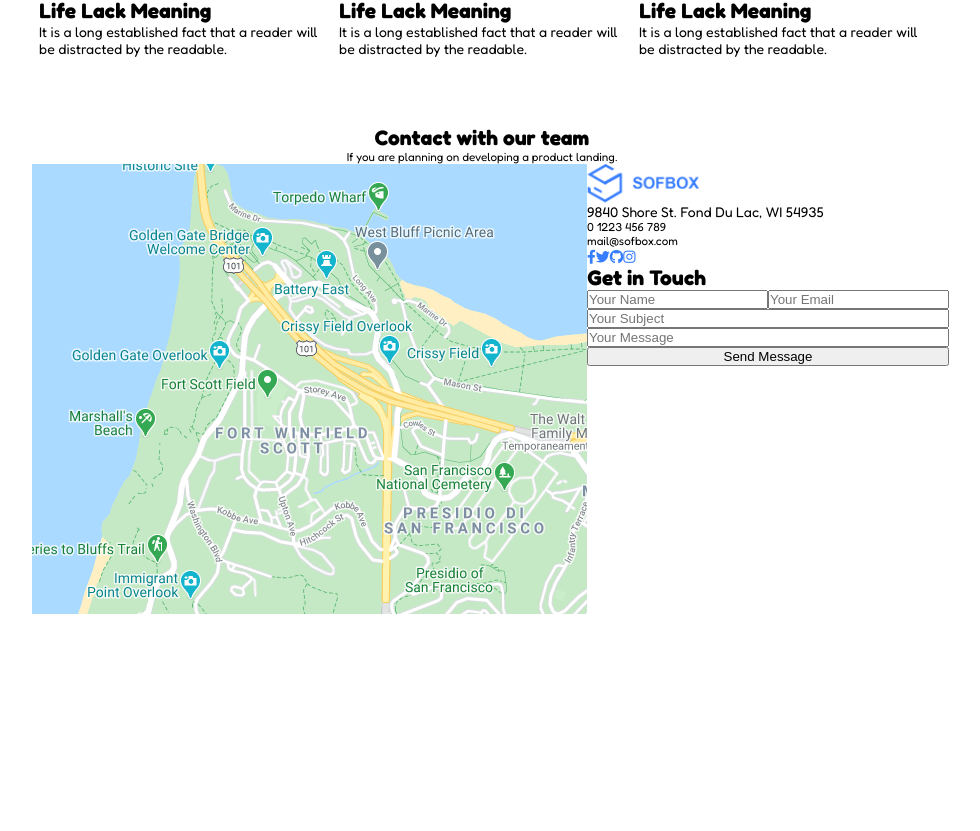
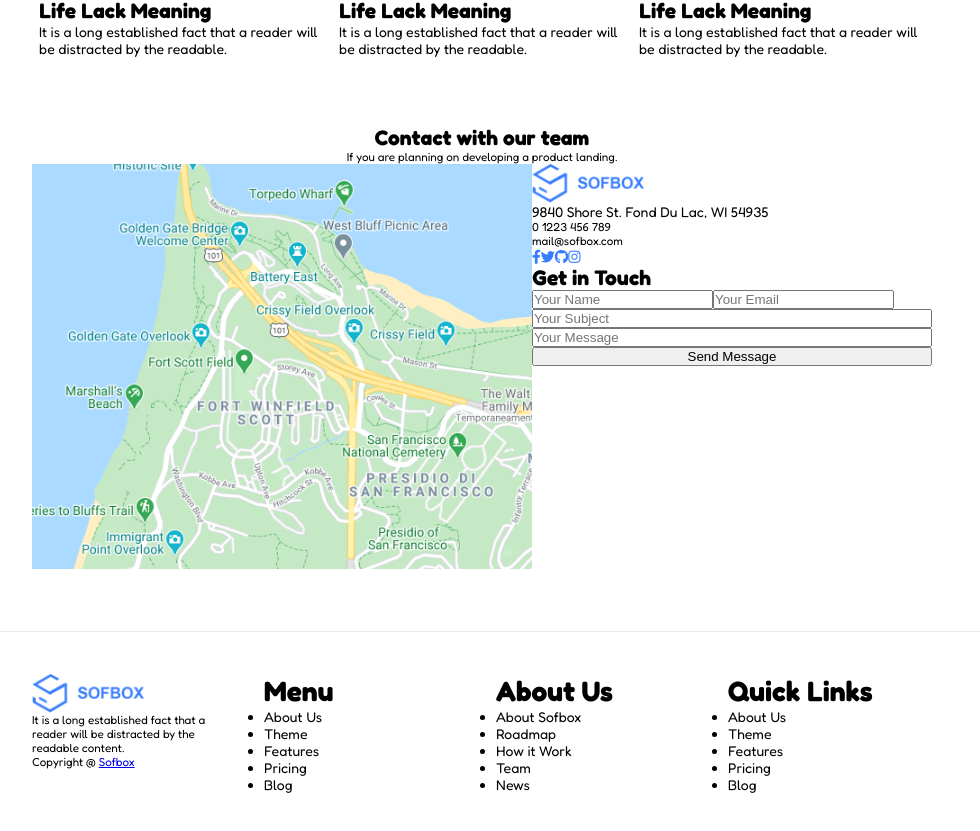
Before and after one commit to MGPasinetti/proj-html-vuejs, a Vue app: page / in a window 1280 px wide. Shown: the part 2558-3389 px from the top of the page, without its empty margins (158-1138 px from the left). Before the commit the page ends 3239 px from the top, so only its background shows below. Built offline with nearby package versions, Linux system fonts and the light colour scheme.

Commit message:
every section filled

```diff
--- a/src/components/ContactFormSec.vue
+++ b/src/components/ContactFormSec.vue
@@ -47,11 +47,15 @@ export default {
     display: flex;
     flex-direction: column;
     align-items: center;
-    min-height: 500px;
+    min-height: 450px;
 
     div {
         display: flex;
         width: 100%;
+
+        img {
+            width: 500px;
+        }
 
         .contact-col {
             display: flex;
--- a/src/components/FooterSb.vue
+++ b/src/components/FooterSb.vue
@@ -0,0 +1,86 @@
+<template>
+  <footer>
+      <div class="container-sec">
+        <div class="col">
+            <img class="logo" src="../assets/img/35.png" alt="SofBox logo">
+            <small>It is a long established fact that a reader will be distracted by the readable content.</small>
+            <small>Copyright @ <a href="#">Sofbox</a></small>
+        </div>
+        <div class="col" v-for="list in arrLists" :key="list">
+            <ListFooter :list-data="list"/>
+        </div>
+      </div>
+  </footer>
+</template>
+
+<script>
+import ListFooter from './ListFooter.vue';
+
+export default {
+    name: 'FooterSb',
+    components: {
+       ListFooter,
+    },
+    data() {
+        return {
+            arrLists: [
+                {
+                    title: 'Menu',
+                    arrLinks: [
+                        'About Us',
+                        'Theme',
+                        'Features',
+                        'Pricing',
+                        'Blog',
+                    ],
+                },
+                {
+                    title: 'About Us',
+                    arrLinks: [
+                        'About Sofbox',
+                        'Roadmap',
+                        'How it Work',
+                        'Team',
+                        'News',
+                    ],
+                },
+                {
+                    title: 'Quick Links',
+                    arrLinks: [
+                        'About Us',
+                        'Theme',
+                        'Features',
+                        'Pricing',
+                        'Blog',
+                    ],
+                },
+            ],
+        };
+    },
+}
+</script>
+
+<style lang="scss" scoped>
+@import "../assets/styles/style.scss";
+
+footer {
+    border-top: 1px solid $border_color_lightgrey;
+    padding: 3rem 0 5rem 0;
+
+    .container-sec {
+        display: flex;
+        justify-content: space-between;
+        gap: 2rem;
+
+        .col {
+            display: flex;
+            flex-direction: column;
+            width: calc(100% / 4);
+
+            .logo {
+                width: 8rem;
+            }
+        }
+    }
+}
+</style>
--- /dev/null
+++ b/src/components/ListFooter.vue
@@ -0,0 +1,21 @@
+<template>
+  <dir>
+      <h1>{{ listData.title }}</h1>
+      <ul>
+        <li v-for="link in listData.arrLinks" :key="link">{{ link }}</li>
+      </ul>
+  </dir>
+</template>
+
+<script>
+export default {
+  name: 'ListFooter',
+  props: {
+    listData: Object,
+  }
+}
+</script>
+
+<style>
+
+</style>
```
